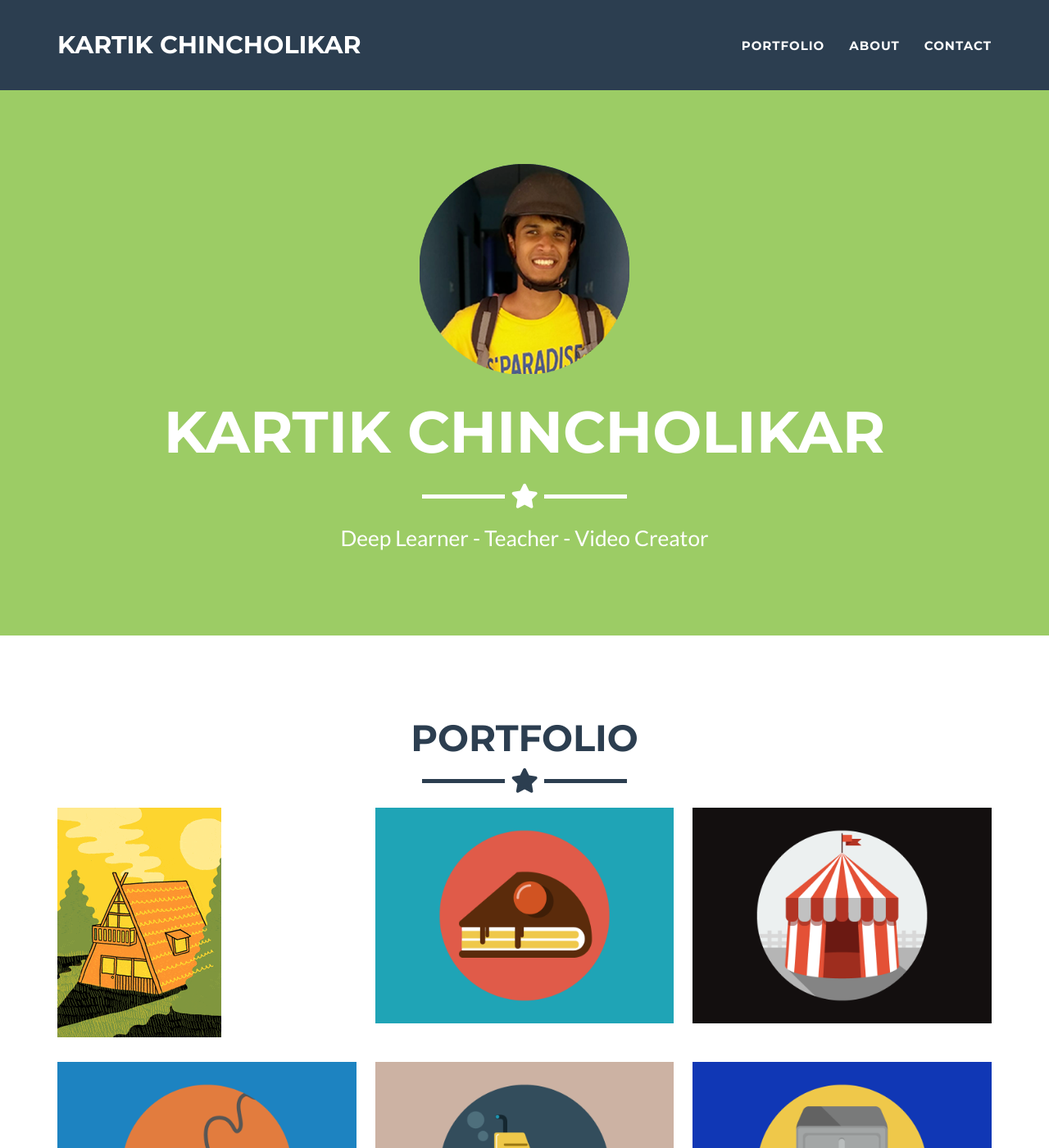
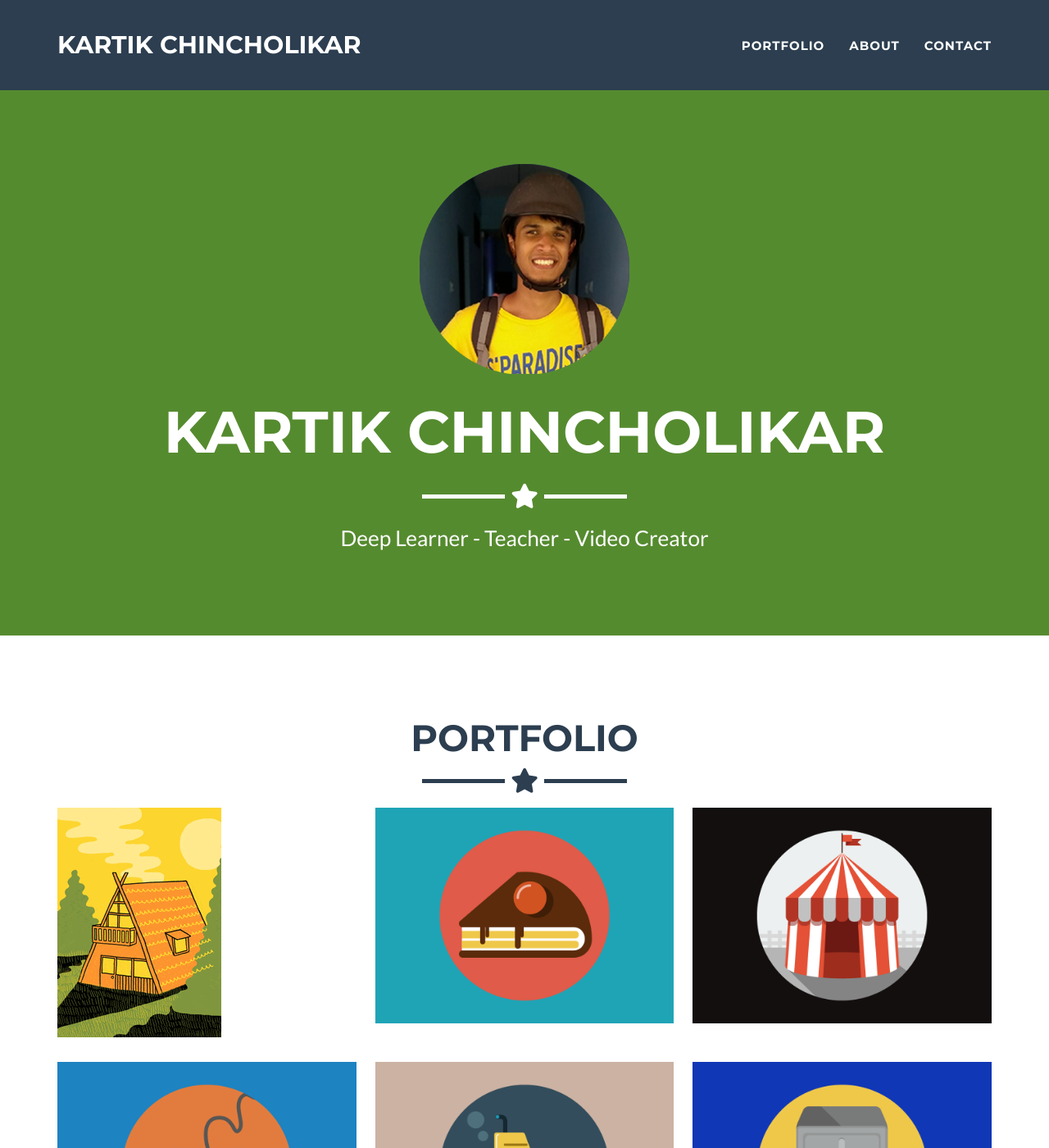
Before and after one commit to kartikchincholikar/kartikchincholikar.github.io, a Jekyll site: the page built from _posts/2014-07-18-project-1.markdown, in a window 1280 px wide and 1400 px high. Shown: the whole window at 82% size. Built offline with Jekyll 4.4.1, drawn with Linux system fonts in a browser that asks for light colours.

Commit message:
Update _config.yml

```diff
--- a/_config.yml
+++ b/_config.yml
@@ -28,8 +28,8 @@ disqus_shortname: myshortname
 
 # Color settings (hex-codes without the leading hash-tag)
 color:
-  primary: 9CCC65 #80B3FF
-  primary-rgb: "156,204,101" #"128,179,255"
+  primary: 558B2F #80B3FF
+  primary-rgb: "85,139,47" #"128,179,255"
   secondary: 2c3e50 #FD6E8A
   secondary-dark: 233140 #A2122F
 
```
